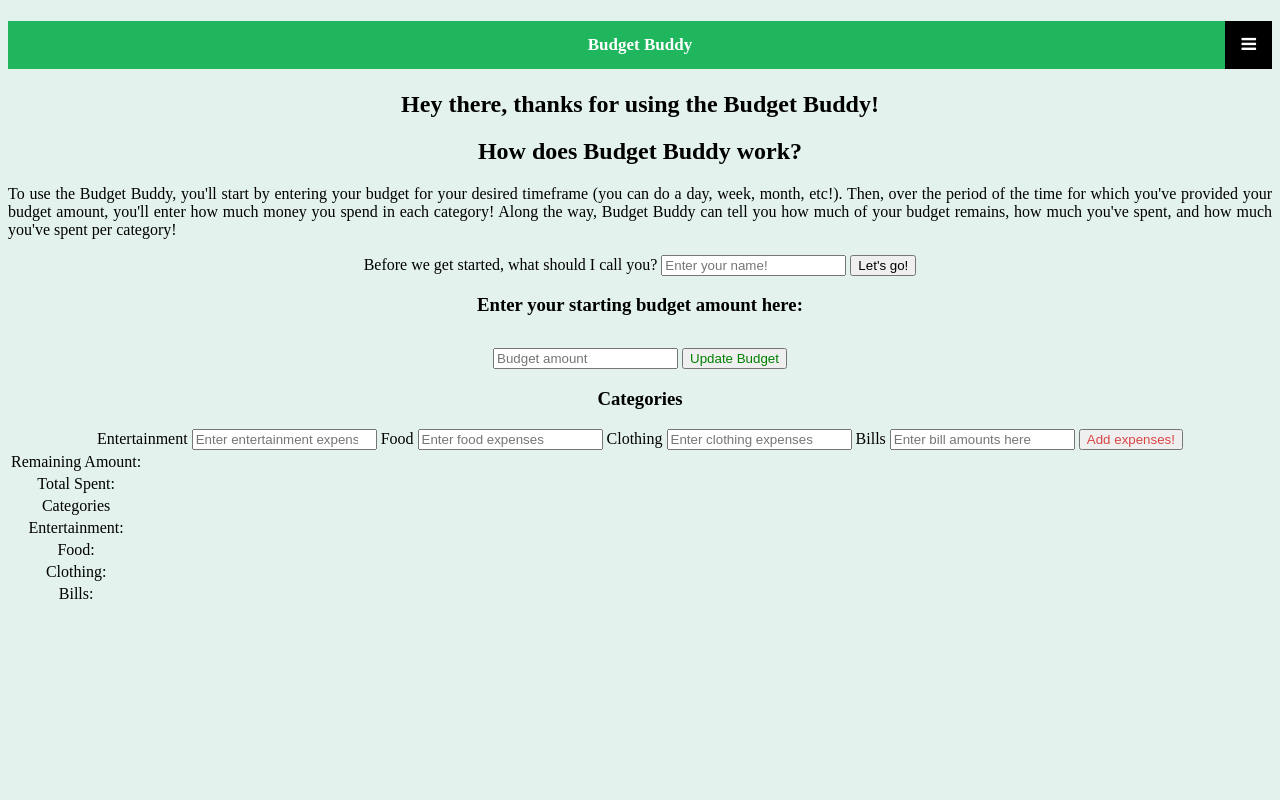
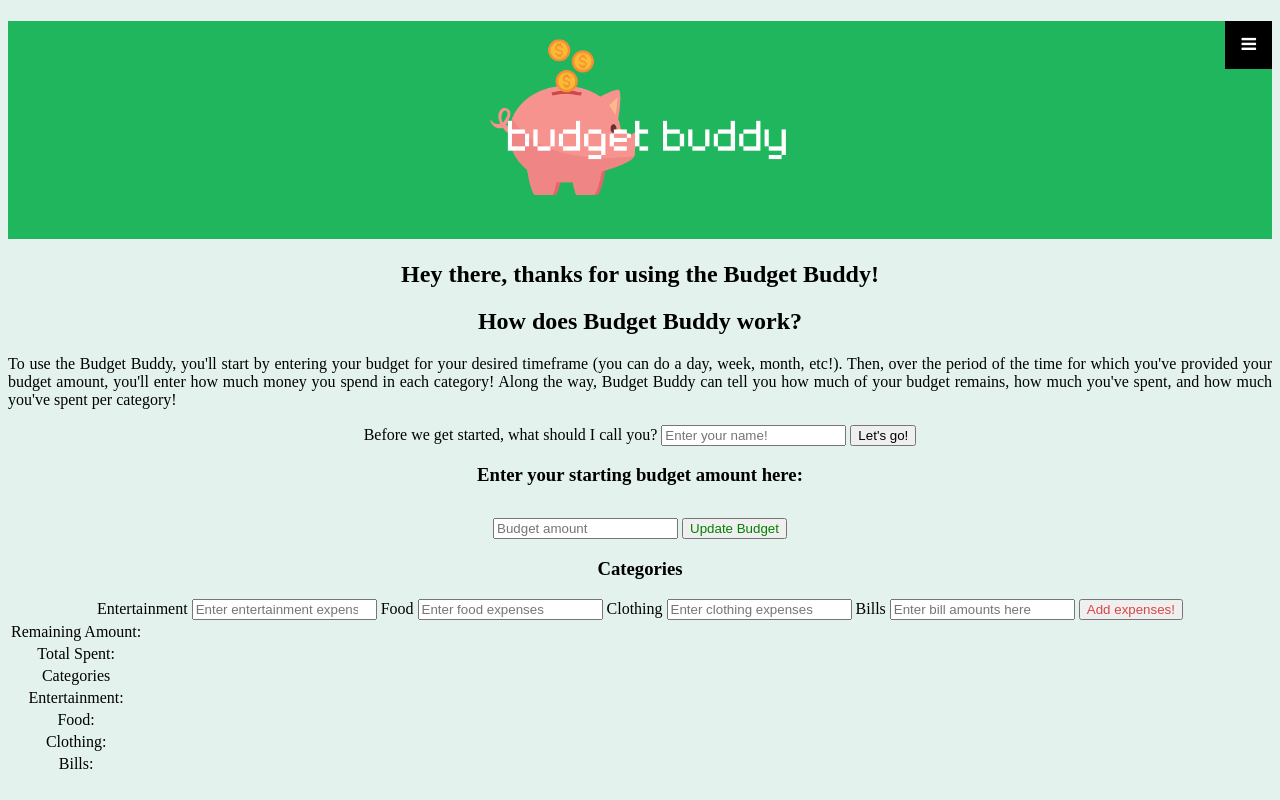
Before and after one commit to jcarroll1976/budgetBuddyProject, a plain HTML site: page index.html in a window 1280 px wide. Drawn offline with Linux system fonts and the light colour scheme.

Commit message:
added logo!

```diff
--- a/index.html
+++ b/index.html
@@ -14,7 +14,7 @@
 
         <!-- Top Navigation Menu -->
         <div class="topnav">
-          <a href="#home" class="active">Budget Buddy</a>
+          <img class="active" src="budget buddy final.png" alt="Budget Buddy Logo">
           <!-- Navigation links -->
           <div id="myLinks">
             <a href="#news" onclick="showBudgetBuddy()">Homepage</a>
--- a/stylesheet.css
+++ b/stylesheet.css
@@ -9,7 +9,7 @@
  /* Style the navigation menu */
  .topnav {
     overflow: hidden;
-    background-color: #333;
+    background-color: #1fb65e;
     position: relative;
   }
 
@@ -45,6 +45,8 @@
 
   /* Style the active link (or home/logo) */
   .active {
+    width:200px;
+    height: auto;
     background-color: #1fb65e;
     color: white;
   }
@@ -104,6 +106,10 @@
     text-align: center;
   }
 
+  .active {
+    width: 300px;
+    height: auto;
+  }
 
 
 
```
Also changed, not shown: budget buddy final.png (added), budget buddy retropix png.png (added).
